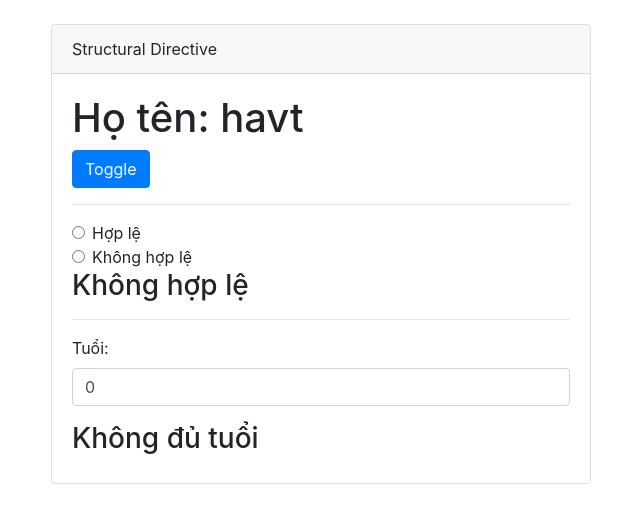
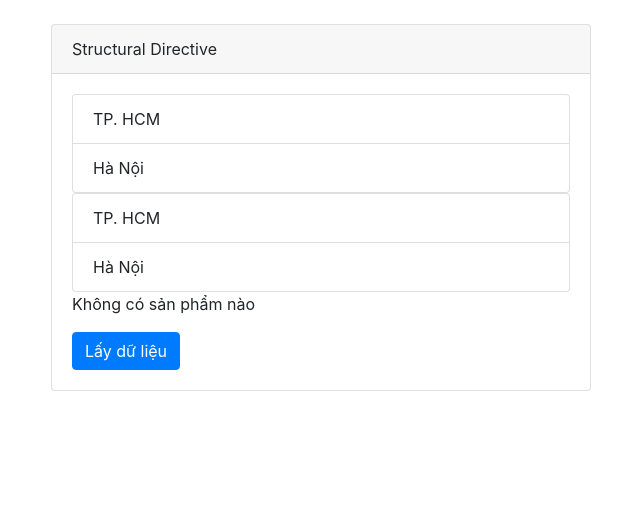
Before and after one commit to hacoi1day/angular2, an Angular app: page / in a window 1280 px wide. Shown: the top 520 px of the page, without its empty margins (34-674 px from the left). Built offline with nearby package versions, Linux system fonts and the light colour scheme.

Commit message:
structural directive for

```diff
--- a/src/app/components/structural/structural.component.html
+++ b/src/app/components/structural/structural.component.html
@@ -1,43 +1,92 @@
-<h1 *ngIf="isShow">Họ tên: {{ username }}</h1>
-<button class="btn btn-primary" (click)="onToggle()">Toggle</button>
+<!--<h1 *ngIf="isShow">Họ tên: {{ username }}</h1>-->
+<!--<button class="btn btn-primary" (click)="onToggle()">Toggle</button>-->
 
-<hr>
+<!--<hr>-->
 
-<div class="form-check">
-  <input
-    class="form-check-input" type="radio"
-    name="rdCheck" id="rdTrue"
-    (click)="onChange(true)"
-  >
-  <label class="form-check-label" for="rdTrue">
-    Hợp lệ
-  </label>
-</div>
-<div class="form-check">
-  <input
-    class="form-check-input" type="radio"
-    name="rdCheck" id="rdFalse"
-    (click)="onChange(false)"
-  >
-  <label class="form-check-label" for="rdFalse">
-    Không hợp lệ
-  </label>
-</div>
+<!--<div class="form-check">-->
+<!--  <input-->
+<!--    class="form-check-input" type="radio"-->
+<!--    name="rdCheck" id="rdTrue"-->
+<!--    (click)="onChange(true)"-->
+<!--  >-->
+<!--  <label class="form-check-label" for="rdTrue">-->
+<!--    Hợp lệ-->
+<!--  </label>-->
+<!--</div>-->
+<!--<div class="form-check">-->
+<!--  <input-->
+<!--    class="form-check-input" type="radio"-->
+<!--    name="rdCheck" id="rdFalse"-->
+<!--    (click)="onChange(false)"-->
+<!--  >-->
+<!--  <label class="form-check-label" for="rdFalse">-->
+<!--    Không hợp lệ-->
+<!--  </label>-->
+<!--</div>-->
 
-<h3 *ngIf="isCheck; else elseBlock">Hợp lệ</h3>
-<ng-template #elseBlock>
-  <h3>Không hợp lệ</h3>
+<!--<h3 *ngIf="isCheck; else elseBlock">Hợp lệ</h3>-->
+<!--<ng-template #elseBlock>-->
+<!--  <h3>Không hợp lệ</h3>-->
+<!--</ng-template>-->
+
+<!--<hr>-->
+
+<!--<div class="form-group">-->
+<!--  <label>Tuổi: </label>-->
+<!--  <input type="number" class="form-control" [(ngModel)]="age">-->
+<!--</div>-->
+<!--<ng-container *ngIf="age >= 18; else elseNotEnough">-->
+<!--  <h3>Đủ tuổi</h3>-->
+<!--</ng-container>-->
+<!--<ng-template #elseNotEnough>-->
+<!--  <h3>Không đủ tuổi</h3>-->
+<!--</ng-template>-->
+
+<ul class="list-group">
+  <li
+    class="list-group-item"
+    *ngFor="let name of names"
+  >{{ name }}</li>
+</ul>
+
+<ul class="list-group">
+  <ng-template ngFor let-name [ngForOf]="names" let-i="index" let-odd="odd">
+    <li class="list-group-item">{{ name }}</li>
+  </ng-template>
+</ul>
+
+<ng-container *ngIf="products.length > 0; else elseNoProducts">
+  <table class="table table-bordered table-hover">
+    <thead>
+    <tr>
+      <th>ID</th>
+      <th>Tên</th>
+      <th>Giá</th>
+    </tr>
+    </thead>
+    <tbody>
+    <tr
+      *ngFor="let product of products;
+            let i = index;
+            let f = first;
+            let l = last;
+            let e = even;
+            let o = odd;
+            trackBy: myTrackByFunction"
+      [style.background-color]="f === true ? 'gray' : l === true ? 'cyan' : e === true ? 'red' : 'green'"
+    >
+      <td>{{ i + 1 }} {{ f }}</td>
+      <td>{{ product.name }}</td>
+      <td>{{ product.price }} 000 đ</td>
+    </tr>
+    </tbody>
+  </table>
+</ng-container>
+
+<ng-template #elseNoProducts>
+  <p>Không có sản phẩm nào</p>
 </ng-template>
 
-<hr>
-
-<div class="form-group">
-  <label>Tuổi: </label>
-  <input type="number" class="form-control" [(ngModel)]="age">
-</div>
-<ng-container *ngIf="age >= 18; else elseNotEnough">
-  <h3>Đủ tuổi</h3>
-</ng-container>
-<ng-template #elseNotEnough>
-  <h3>Không đủ tuổi</h3>
-</ng-template>
+<button class="btn btn-primary"
+        (click)="onLoadData()"
+>Lấy dữ liệu</button>
--- a/src/app/components/structural/structural.component.ts
+++ b/src/app/components/structural/structural.component.ts
@@ -14,6 +14,51 @@ export class StructuralComponent implements OnInit {
 
   public age: number = 0;
 
+  public names: string[] = [
+    'TP. HCM',
+    'Hà Nội',
+  ];
+
+  public dataFromServer: string[] = [
+    'TP. HCM',
+    'Hà Nội',
+    'Đà Nẵng',
+    'Thái Nguyên',
+    'Hải Phòng',
+    'Thanh Hóa'
+  ];
+  public products: any[] = [
+
+  ];
+
+  public productsFromServer: any[] = [
+    {
+      id: 1,
+      name: 'Iphone 6S',
+      price: 2500
+    },
+    {
+      id: 2,
+      name: 'Iphone 6S Plus',
+      price: 3000
+    },
+    {
+      id: 3,
+      name: 'Iphone 7',
+      price: 6500
+    },
+    {
+      id: 4,
+      name: 'Iphone 7 Plus',
+      price: 7000
+    },
+    {
+      id: 5,
+      name: 'Samsung Note 10',
+      price: 9000
+    }
+  ];
+
   constructor() { }
 
   ngOnInit(): void {
@@ -27,4 +72,13 @@ export class StructuralComponent implements OnInit {
     this.isCheck = value;
   }
 
+  onLoadData():void {
+    this.products = this.productsFromServer;
+  }
+
+  myTrackByFunction(index, item): number {
+    console.log(item.id);
+    return item.id;
+  }
+
 }
```
